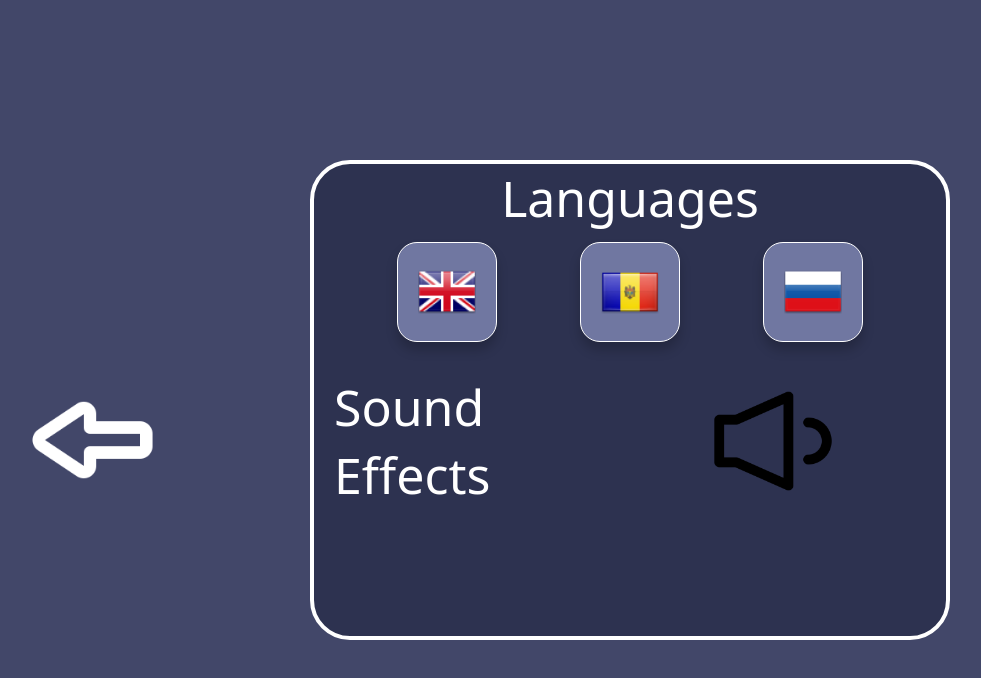
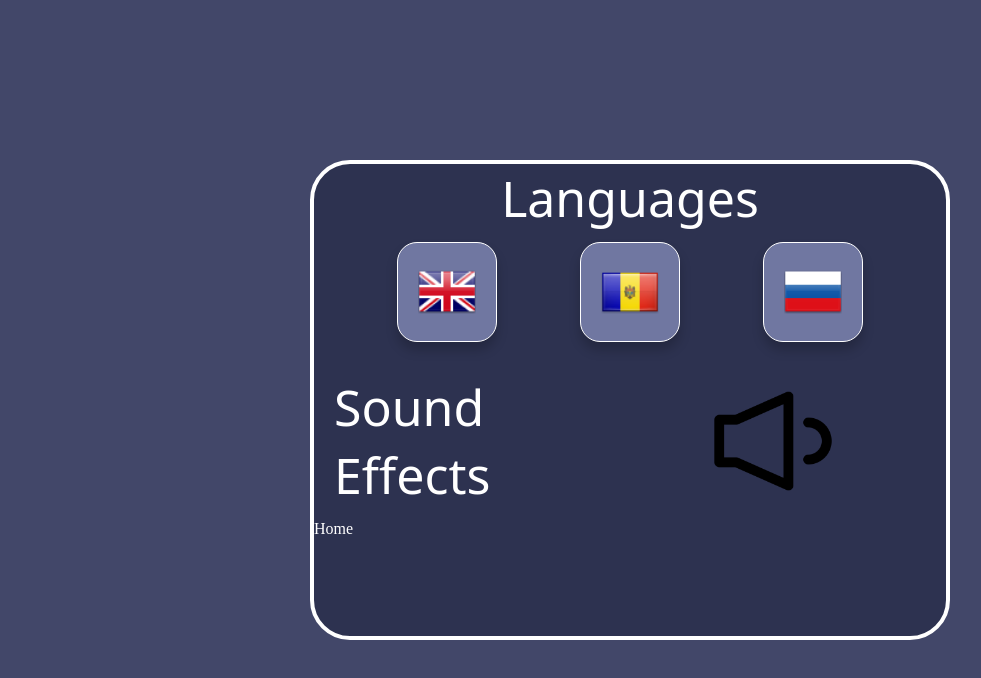
Before and after one commit to MaxRoenco/PBL, a plain HTML site: page Website/index.html in a window 1280 px wide. Both pictures are taken after a click on the picture 70 px from the left and 70 px from the top of the page. Shown: the whole page, without its empty margins (10-991 px from the left). Drawn offline with Linux system fonts and the light colour scheme; a web font is replaced by a local one.

Commit message:
lkjfspkgjlksd

```diff
--- a/Website/index.html
+++ b/Website/index.html
@@ -67,8 +67,10 @@
                         id="soundOff">
                 </div>
             </div>
-            <div class="returnContainer">
-                <img src="./assets/images/return.png" class="returnImage" onclick="openTab('home')">
+            <div class="buttonReturnContainer">
+                <div class="buttonReturn">
+                    Home
+                </div>
             </div>
         </div>
 
--- a/Website/styles/home.css
+++ b/Website/styles/home.css
@@ -51,6 +51,13 @@
     }
 }
 
+.returnContainer {
+    position: absolute;
+    width: 200px;
+    bottom: 32%;
+    left: 0px;
+}
+
 .codify {
 
     width: 70%;
--- a/Website/styles/settings.css
+++ b/Website/styles/settings.css
@@ -111,11 +111,8 @@
     filter: drop-shadow(5px 5px 3px #7077A1);
 }
 
-.returnContainer {
-    position: absolute;
-    width: 200px;
-    bottom: 32%;
-    left: 0px;
+.buttonReturnContainer {
+    width: 100%;
 }
 
 @media (max-width: 650px),
```
